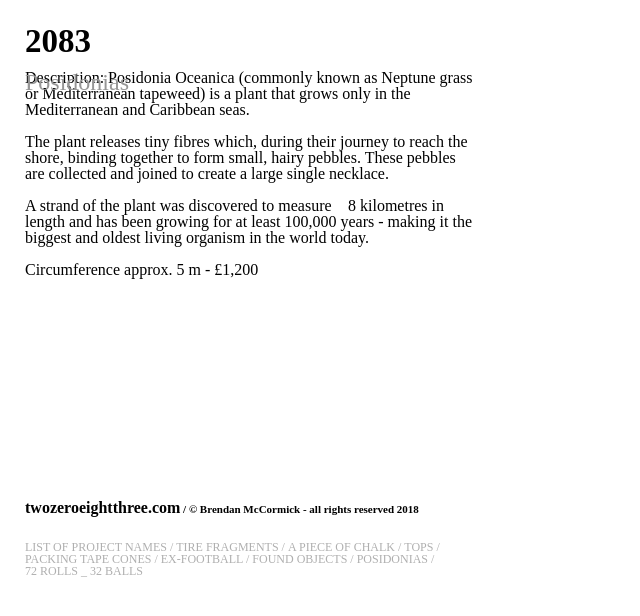
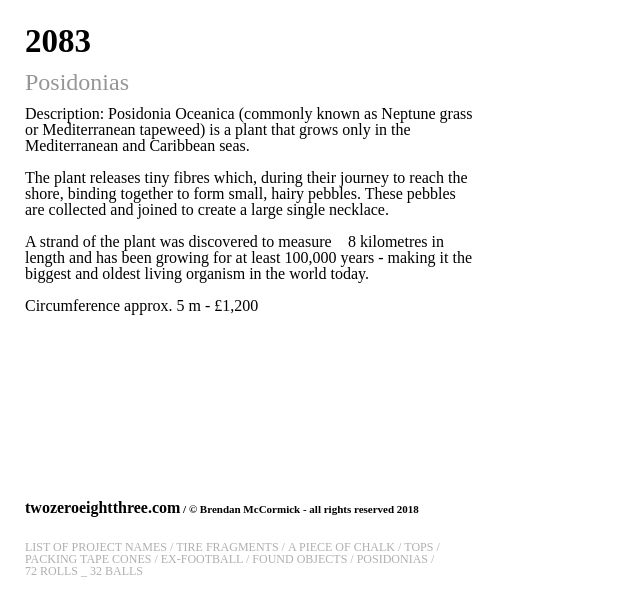
Before and after one commit to twozeroeightthree/website, a Jekyll site: the page built from _posts/2018-01-02-posidonias.html, in a window 1280 px wide. Shown: the top 616 px of the page, without its empty margins (0-640 px from the left). Built offline with Jekyll 4.4.1, drawn with Linux system fonts in a browser that asks for light colours; some web fonts are replaced.

Commit message:
2018-03-20_22:52

```diff
--- a/assets/main.css
+++ b/assets/main.css
@@ -167,11 +167,13 @@ footer.footer-post li:last-child:after {
 }
 
 /* Post styles */
+.panel.post{
+  position: fixed;
+}
 
 .panel.post h2, .panel.post h3{
   color: rgb(150, 150, 150);
   font-weight: normal;
-  position: fixed;
 }
 
 .panel.post h2 { margin-bottom: 0.5em;}
```
Also changed, not shown: 1 other file.
